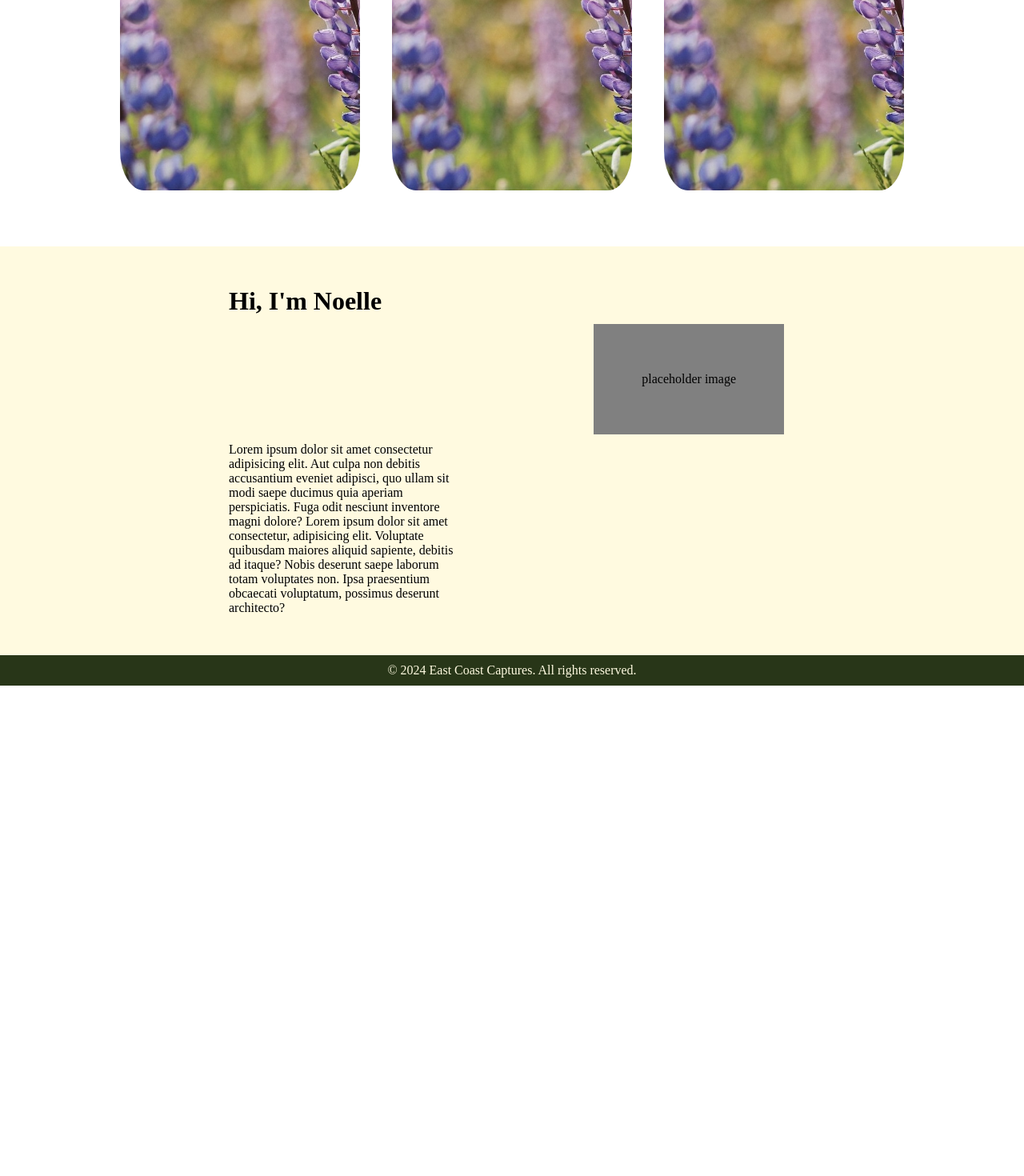
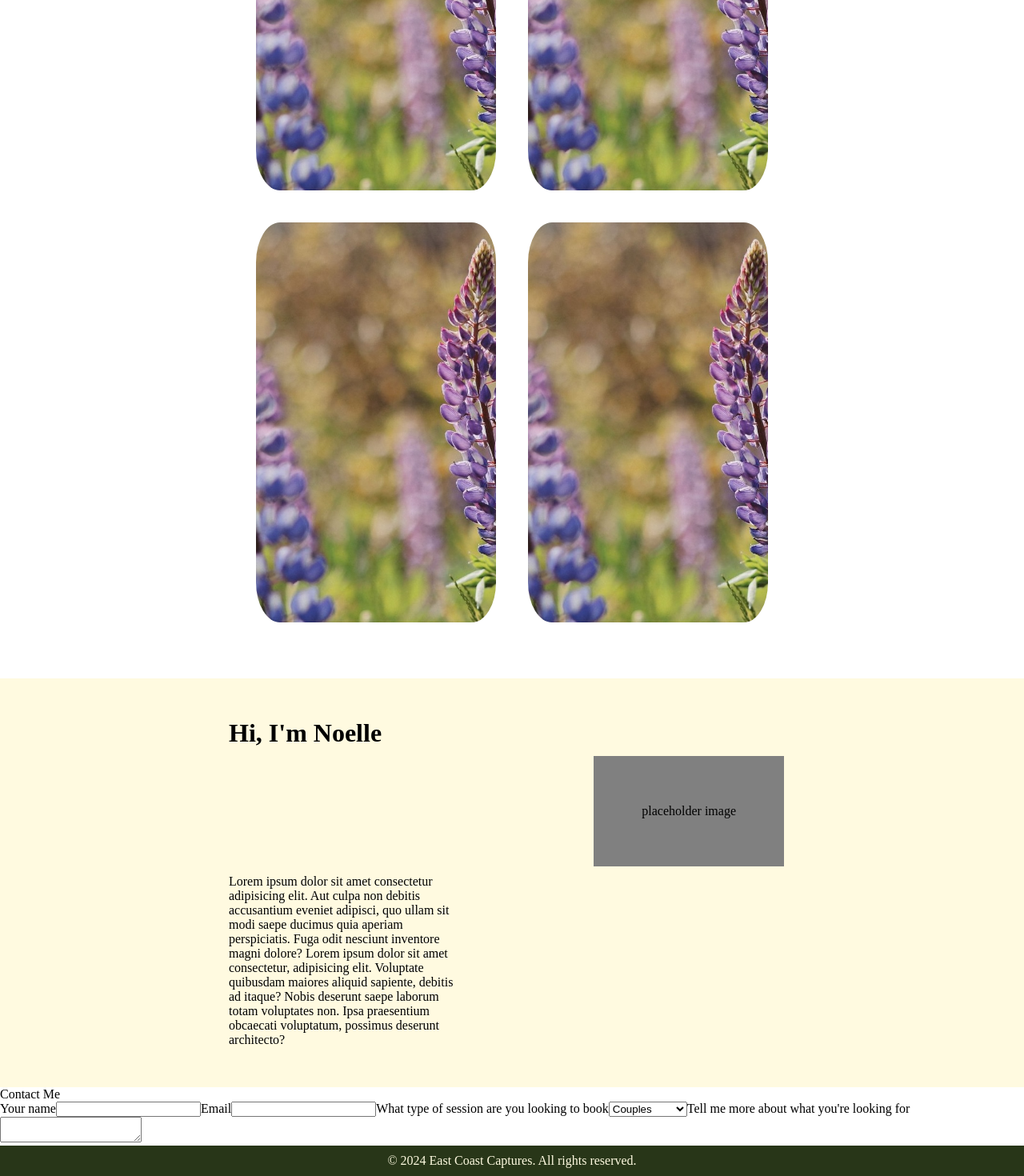
Before and after one commit to thefirstnoellle/eastCoastCaptures, a React (Vite) app: page / in a window 1280 px wide. Shown: the part 1821-3291 px from the top of the page at 80% size. Before the commit the page ends 2678 px from the top, so only its background shows below. Built offline with nearby package versions, Linux system fonts and the light colour scheme; a web font is replaced by a local one.

Commit message:
Create contact form

```diff
--- a/src/App.jsx
+++ b/src/App.jsx
@@ -5,6 +5,7 @@ import Hero from './Hero';
 import Section from './Section';
 import FeaturedImage from './FeaturedImage';
 import About from './About';
+import Inquiry from './Inquiry';
 import Footer from './Footer';
 
 function App() {
@@ -15,6 +16,7 @@ function App() {
       <Section/>
       <FeaturedImage/>
       <About/>
+      <Inquiry/>
       <Footer />
     </div>
   );
--- a/src/FeaturedImage.jsx
+++ b/src/FeaturedImage.jsx
@@ -3,6 +3,7 @@ import Featured1 from './assets/hero-image.jpg'
 
 function FeaturedImage() {
   return (
+    <div className='galleryContainer'>
     <div className="gallery">
       <img src={Featured1}/>
       <img src={Featured1}/>
@@ -12,6 +13,7 @@ function FeaturedImage() {
       <img src={Featured1}/>
 
       </div>
+      </div>
   );
 }
 
--- /dev/null
+++ b/src/Inquiry.jsx
@@ -0,0 +1,30 @@
+import React from 'react';
+
+function Inquiry() {
+  return (
+    <div>
+    <p>Contact Me</p>
+    <form>
+    <label>Your name
+    <input type="text" />
+    </label>
+    <label>Email
+    <input type="text" />
+    </label>
+    <label>What type of session are you looking to book
+    <select>
+    <option>Couples</option>
+    <option>Maternity</option>
+    <option>Engagement</option>
+    <option>Family</option>
+    </select>
+    </label>
+    <label>Tell me more about what you're looking for
+    <textarea></textarea>
+    </label>
+  </form>
+  </div>
+  );
+}
+
+export default Inquiry;
--- a/src/index.css
+++ b/src/index.css
@@ -111,6 +111,10 @@ body {
   margin-bottom: 50px;
 }
 
+.galleryContainer {
+  display: flex;
+  justify-content: center;
+}
 .gallery {
   display: flex;
   flex-direction: row;
@@ -118,6 +122,7 @@ body {
   justify-content: center;
   gap: 40px;
   margin: 70px;
+  max-width: 70%;
 }
 
 .gallery img {
```
